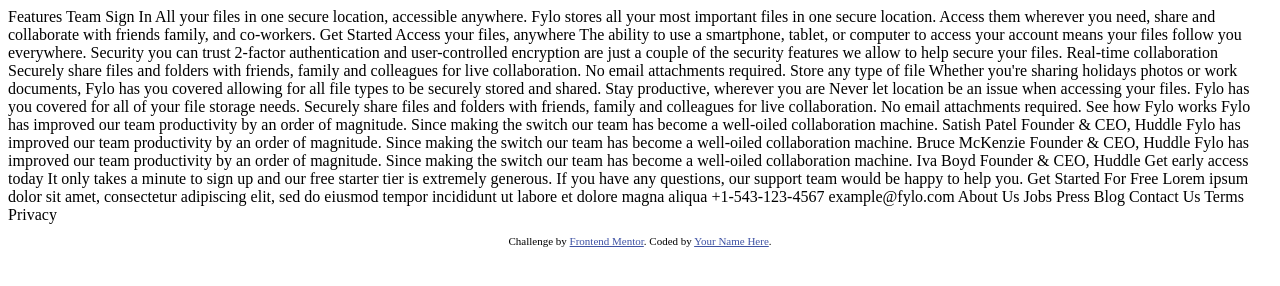
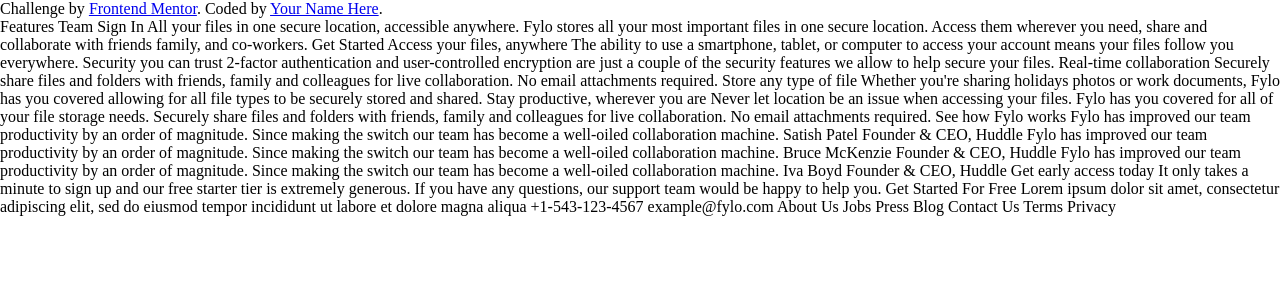
Before and after one commit to winsofttutorials/fylo-dark-theme-landing-page-master, a plain HTML site: page index.html in a window 1280 px wide. Drawn offline with Linux system fonts and the light colour scheme.

Commit message:
second commit

```diff
--- a/index.html
+++ b/index.html
@@ -1,106 +1,65 @@
 <!DOCTYPE html>
 <html lang="en">
   <head>
-  <meta charset="UTF-8">
-  <meta name="viewport" content="width=device-width, initial-scale=1.0"> <!-- displays site properly based on user's device -->
+    <meta charset="UTF-8" />
+    <meta name="viewport" content="width=device-width, initial-scale=1.0" />
+    <!-- displays site properly based on user's device -->
 
-  <link rel="icon" type="image/png" sizes="32x32" href="./images/favicon-32x32.png">
+    <link
+      rel="icon"
+      type="image/png"
+      sizes="32x32"
+      href="./images/favicon-32x32.png"
+    />
 
-  <title>Frontend Mentor | Fylo landing page with dark theme and features grid</title>
+    <title>
+      Frontend Mentor | Fylo landing page with dark theme and features grid
+    </title>
 
     <!-- Feel free to remove these styles or customise in your own stylesheet 👍 -->
-  <style>
-    .attribution { font-size: 11px; text-align: center; }
-    .attribution a { color: hsl(228, 45%, 44%); }
-  </style>
+    <link rel="stylesheet" href="style.css" />
   </head>
   <body>
-  Features
-  Team
-  Sign In
-
-  All your files in one secure location, accessible anywhere.
-
-  Fylo stores all your most important files in one secure location. Access them wherever
-  you need, share and collaborate with friends family, and co-workers.
-
-  Get Started
-
-  Access your files, anywhere
-
-  The ability to use a smartphone, tablet, or computer to access your account means your
-  files follow you everywhere.
-
-  Security you can trust
-
-  2-factor authentication and user-controlled encryption are just a couple of the security
-  features we allow to help secure your files.
-
-  Real-time collaboration
-
-  Securely share files and folders with friends, family and colleagues for live collaboration.
-  No email attachments required.
-
-  Store any type of file
-
-  Whether you're sharing holidays photos or work documents, Fylo has you covered allowing for all
-  file types to be securely stored and shared.
-
-  Stay productive, wherever you are
-
-  Never let location be an issue when accessing your files. Fylo has you covered for all of your file
-  storage needs.
-
-  Securely share files and folders with friends, family and colleagues for live collaboration. No email
-  attachments required.
-
-  See how Fylo works
-
-  Fylo has improved our team productivity by an order of magnitude. Since making the switch our team has
-  become a well-oiled collaboration machine.
-
-  Satish Patel
-  Founder & CEO, Huddle
-
-  Fylo has improved our team productivity by an order of magnitude. Since making the switch our team has
-  become a well-oiled collaboration machine.
-
-  Bruce McKenzie
-  Founder & CEO, Huddle
-
-  Fylo has improved our team productivity by an order of magnitude. Since making the switch our team has
-  become a well-oiled collaboration machine.
-
-  Iva Boyd
-  Founder & CEO, Huddle
-
-  Get early access today
-
-  It only takes a minute to sign up and our free starter tier is extremely generous. If you have any
-  questions, our support team would be happy to help you.
-
-  Get Started For Free
-
-  Lorem ipsum dolor sit amet, consectetur adipiscing elit, sed do eiusmod tempor incididunt ut labore et
-  dolore magna aliqua
-
-  +1-543-123-4567
-  example@fylo.com
-
-  About Us
-  Jobs
-  Press
-  Blog
-
-  Contact Us
-  Terms
-  Privacy
-
+    <main>
       <footer>
         <p class="attribution">
-      Challenge by <a href="https://www.frontendmentor.io?ref=challenge" target="_blank">Frontend Mentor</a>.
-      Coded by <a href="#">Your Name Here</a>.
+          Challenge by
+          <a href="https://www.frontendmentor.io?ref=challenge" target="_blank"
+            >Frontend Mentor</a
+          >. Coded by <a href="#">Your Name Here</a>.
         </p>
       </footer>
+    </main>
+    Features Team Sign In All your files in one secure location, accessible
+    anywhere. Fylo stores all your most important files in one secure location.
+    Access them wherever you need, share and collaborate with friends family,
+    and co-workers. Get Started Access your files, anywhere The ability to use a
+    smartphone, tablet, or computer to access your account means your files
+    follow you everywhere. Security you can trust 2-factor authentication and
+    user-controlled encryption are just a couple of the security features we
+    allow to help secure your files. Real-time collaboration Securely share
+    files and folders with friends, family and colleagues for live
+    collaboration. No email attachments required. Store any type of file Whether
+    you're sharing holidays photos or work documents, Fylo has you covered
+    allowing for all file types to be securely stored and shared. Stay
+    productive, wherever you are Never let location be an issue when accessing
+    your files. Fylo has you covered for all of your file storage needs.
+    Securely share files and folders with friends, family and colleagues for
+    live collaboration. No email attachments required. See how Fylo works Fylo
+    has improved our team productivity by an order of magnitude. Since making
+    the switch our team has become a well-oiled collaboration machine. Satish
+    Patel Founder & CEO, Huddle Fylo has improved our team productivity by an
+    order of magnitude. Since making the switch our team has become a well-oiled
+    collaboration machine. Bruce McKenzie Founder & CEO, Huddle Fylo has
+    improved our team productivity by an order of magnitude. Since making the
+    switch our team has become a well-oiled collaboration machine. Iva Boyd
+    Founder & CEO, Huddle Get early access today It only takes a minute to sign
+    up and our free starter tier is extremely generous. If you have any
+    questions, our support team would be happy to help you. Get Started For Free
+    Lorem ipsum dolor sit amet, consectetur adipiscing elit, sed do eiusmod
+    tempor incididunt ut labore et dolore magna aliqua +1-543-123-4567
+    example@fylo.com About Us Jobs Press Blog Contact Us Terms Privacy
+
+    <script src="script.js"></script>
   </body>
 </html>
--- /dev/null
+++ b/style.css
@@ -0,0 +1,5 @@
+* {
+  margin: 0;
+  padding: 0;
+  box-sizing: border-box;
+}
```
Also changed, not shown: script.js (added). Lines whose indentation alone changed are shown as unchanged.
